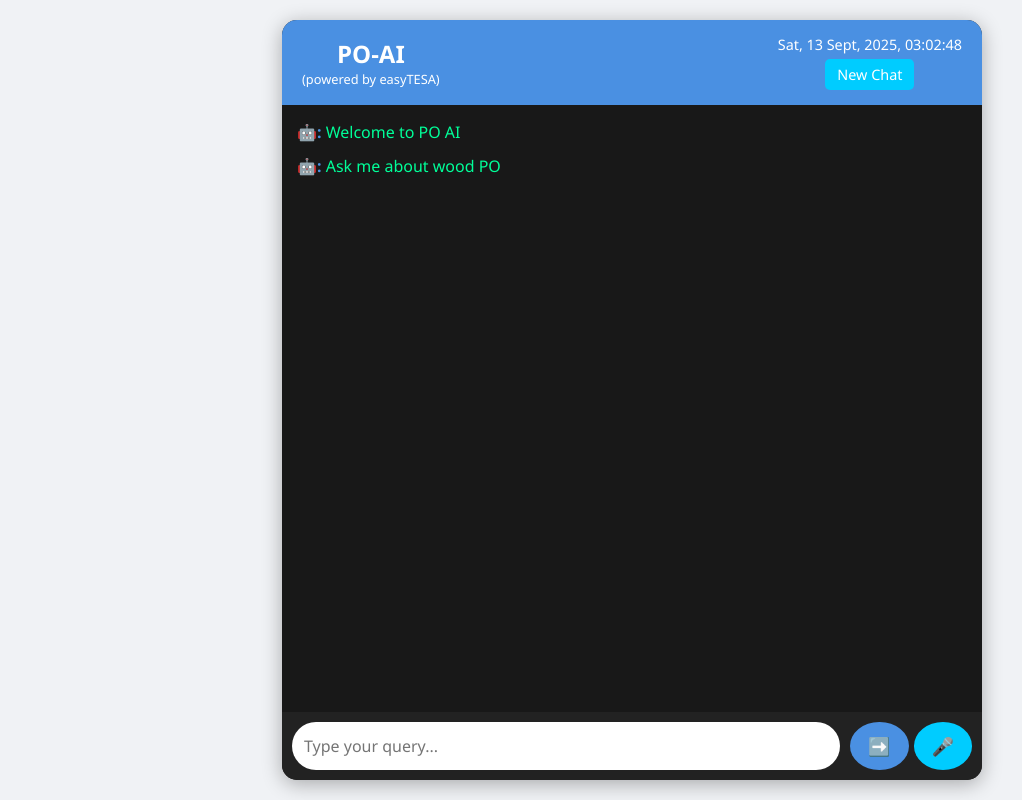
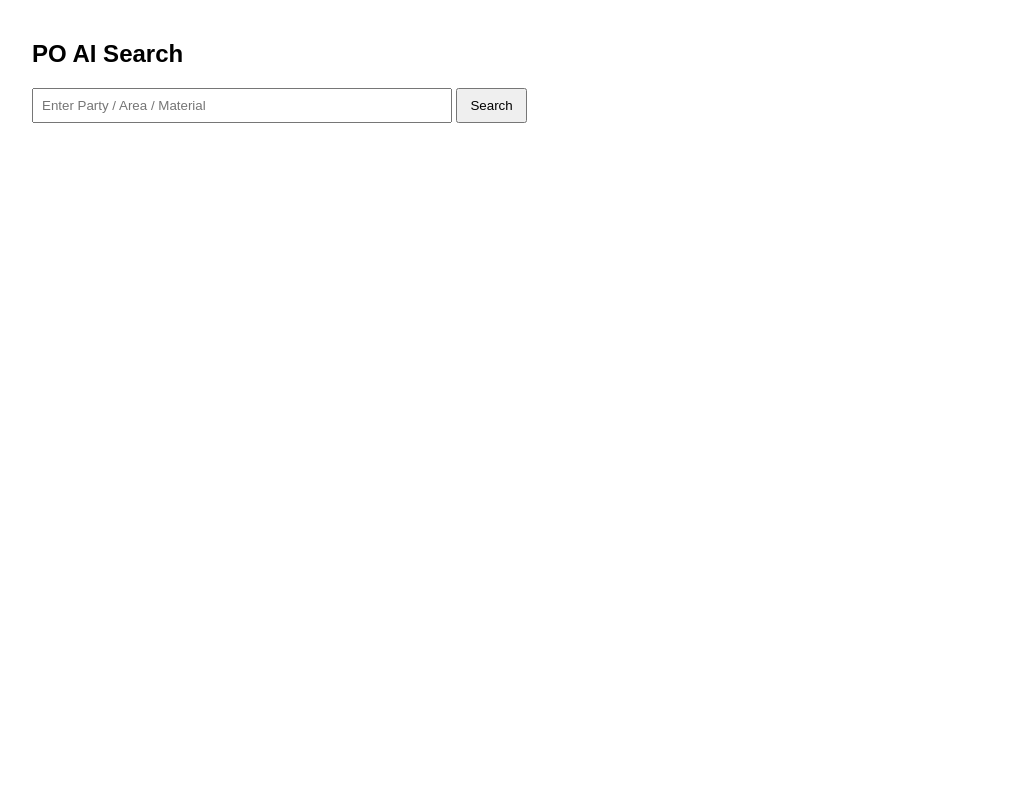
Before and after one commit to atharva1010/PO_AI, a Flask app: page / in a window 1280 px wide. Shown: the whole page, without its empty margins (8-1030 px from the left). Run offline with Flask 3, Linux system fonts and the light colour scheme.

Commit message:
Update index.html

```diff
--- a/templates/index.html
+++ b/templates/index.html
@@ -2,257 +2,57 @@
 <html lang="en">
 <head>
     <meta charset="UTF-8">
-  <meta name="viewport" content="width=device-width, initial-scale=1.0">
-  <title>PO-AI (powered by easyTESA)</title>
+    <title>PO AI</title>
     <style>
-    * { box-sizing: border-box; margin:0; padding:0; font-family: 'Segoe UI', Tahoma, Geneva, Verdana, sans-serif; }
-    body { background: #f0f2f5; display: flex; justify-content: center; padding: 20px; height: 100vh; }
-    html, body { height: 100%; }
-
-    .chat-container {
-      background: #1f1f1f;
-      width: 100%;
-      max-width: 700px;
-      border-radius: 15px;
-      display: flex;
-      flex-direction: column;
-      overflow: hidden;
-      box-shadow: 0 4px 20px rgba(0,0,0,0.3);
-      height: 100%;
-    }
-
-    .chat-header {
-      background: #4a90e2;
-      color: white;
-      padding: 15px 20px;
-      text-align: center;
-      font-size: 1.5rem;
-      font-weight: bold;
-      display: flex;
-      justify-content: space-between;
-      align-items: center;
-      flex-shrink: 0;
-    }
-    .chat-header span { font-size: 0.8rem; display:block; font-weight: normal; }
-    #datetime { font-size: 0.9rem; }
-
-    #new-chat-btn {
-      background: #00ccff;
-      color: #fff;
-      border: none;
-      padding: 6px 12px;
-      border-radius: 5px;
-      cursor: pointer;
-      font-size: 0.9rem;
-    }
-
-    .chat-box {
-      flex: 1;
-      padding: 15px;
-      background: #181818;
-      overflow-y: auto;
-      color: #fff;
-    }
-    .chat-box p { margin-bottom: 10px; line-height: 1.5; }
-    .chat-box b { color: #4a90e2; }
-    .chat-box p.user { color: #ffd700; }
-    .chat-box p.bot { color: #00ff99; }
-
-    form {
-      display: flex;
-      padding: 10px;
-      background: #222;
-      flex-shrink: 0;
-    }
-    input[type=text] {
-      flex: 1;
-      padding: 12px;
-      border-radius: 25px;
-      border: none;
-      outline: none;
-      font-size: 16px;
-      margin-right: 10px;
-    }
-    button {
-      padding: 12px 18px;
-      border-radius: 50%;
-      border: none;
-      cursor: pointer;
-      font-size: 18px;
-      color: #fff;
-    }
-    #send-btn { background: #4a90e2; }
-    #mic-btn { background: #00ccff; margin-left:5px; }
-    #mic-btn.recording { background: red; }
-
-    table { border-collapse: collapse; width: 100%; margin-top: 10px; color: #fff; }
-    th, td { border: 1px solid #333; padding: 8px; text-align: left; }
-    th { background: #333; }
-    td { background: #222; }
-
-    @media(max-width: 600px){
-      .chat-header { font-size: 1.2rem; }
-      input[type=text] { font-size: 14px; }
-      button { font-size: 16px; padding: 10px 14px; }
-      table th, table td { font-size: 12px; padding: 6px; }
-    }
+        body { font-family: Arial, sans-serif; margin: 40px; }
+        input[type=text] { width: 400px; padding: 8px; }
+        button { padding: 8px 12px; }
+        #results { margin-top: 20px; }
+        table { border-collapse: collapse; width: 80%; margin-top: 10px; }
+        th, td { border: 1px solid #ccc; padding: 8px; text-align: left; }
+        th { background-color: #f2f2f2; }
     </style>
 </head>
 <body>
+    <h2>PO AI Search</h2>
+    <form id="po-form">
+        <input type="text" id="query" placeholder="Enter Party / Area / Material">
+        <button type="submit">Search</button>
+    </form>
 
-  <div class="chat-container">
-    <div class="chat-header">
-      <div>
-        PO-AI <span>(powered by easyTESA)</span>
-      </div>
-      <div>
-        <span id="datetime"></span>
-        <button id="new-chat-btn">New Chat</button>
-      </div>
-    </div>
-
-    <div id="chat" class="chat-box">
-      <p class="bot"><b>🤖:</b> Welcome to PO AI</p>
-      <p class="bot"><b>🤖:</b> Ask me about wood PO</p>
-    </div>
-
-    <form id="chat-form">
-      <input type="text" id="query" name="query" placeholder="Type your query..." required>
-      <button type="submit" id="send-btn">➡️</button>
-      <button type="button" id="mic-btn">🎤</button>
-    </form>
-  </div>
+    <div id="results"></div>
 
     <script>
-const form = document.getElementById("chat-form");
-const chat = document.getElementById("chat");
-const micBtn = document.getElementById("mic-btn");
-const newChatBtn = document.getElementById("new-chat-btn");
-const datetimeEl = document.getElementById("datetime");
-let lastResult = null;
+        const form = document.getElementById("po-form");
+        const resultsDiv = document.getElementById("results");
 
-// Update Date & Time every second
-function updateDateTime(){
-  const now = new Date();
-  const options = { timeZone: 'Asia/Kolkata', hour12:false, weekday:'short', year:'numeric', month:'short', day:'numeric', hour:'2-digit', minute:'2-digit', second:'2-digit' };
-  datetimeEl.textContent = now.toLocaleString('en-IN', options);
-}
-setInterval(updateDateTime,1000);
-updateDateTime();
-
-// New Chat button
-newChatBtn.addEventListener("click", ()=>{
-  chat.innerHTML = '';
-  lastResult = null;
-  chat.innerHTML += `<p class="bot"><b>🤖:</b> Welcome to PO AI</p>
-                     <p class="bot"><b>🤖:</b> Ask me about wood PO</p>`;
-  chat.scrollTop = chat.scrollHeight;
-});
-
-function digitsToWords(numberStr) {
-  const map = ['zero','one','two','three','four','five','six','seven','eight','nine'];
-  return numberStr.split('').map(d => map[parseInt(d)]).join(' ');
-}
-
-// Speech Recognition
-let recognition;
-if ('webkitSpeechRecognition' in window) {
-  recognition = new webkitSpeechRecognition();
-  recognition.continuous = false;
-  recognition.interimResults = false;
-  recognition.lang = "en-IN";
-
-  recognition.onstart = () => micBtn.classList.add("recording");
-  recognition.onend = () => micBtn.classList.remove("recording");
-  recognition.onresult = (event) => {
-    const transcript = event.results[0][0].transcript.toLowerCase();
-    document.getElementById("query").value = transcript;
-    form.dispatchEvent(new Event('submit'));
-  }
-} else {
-  micBtn.disabled = true;
-  micBtn.innerText = "🎤 Not supported";
-}
-
-micBtn.addEventListener("click", () => { if(recognition) recognition.start(); });
-
-async function processQuery(query) {
-  query = query.trim().toLowerCase();
-  chat.innerHTML += `<p class="user"><b>🧑:</b> ${query}</p>`;
-
-  if(query === "repeat" && lastResult){
-    chat.innerHTML += `<p class="bot"><b>🤖:</b> Repeating last result</p>`;
-    speakLastResult();
-    chat.scrollTop = chat.scrollHeight;
-    return;
-  }
-  if(query === "mic"){
-    chat.innerHTML += `<p class="bot"><b>🤖:</b> Mic mode enabled</p>`;
-    if(recognition) recognition.start();
-    chat.scrollTop = chat.scrollHeight;
-    return;
-  }
+        form.addEventListener("submit", async (e) => {
+            e.preventDefault();
+            const query = document.getElementById("query").value;
 
             const response = await fetch("/ask", {
                 method: "POST",
                 headers: { "Content-Type": "application/x-www-form-urlencoded" },
-    body: new URLSearchParams({ query }),
+                body: new URLSearchParams({ query })
             });
-
             const data = await response.json();
 
             if (Array.isArray(data.answer)) {
-    let html = "<table><tr><th>PO</th><th>Party</th><th>AREA</th><th>Material</th></tr>";
-    let poToCopy = "";
-    data.answer.forEach((item,index)=>{
-      if(index===0) poToCopy = item.PO.replace(/<b>|<\/b>/g,"");
-      html += `<tr><td>${item.PO}</td><td>${item.Party}</td><td>${item.SubArea}</td><td>${item.Material}</td></tr>`;
+                let html = "<table><tr><th>PO</th><th>Party</th><th>Area</th><th>Material</th></tr>";
+                data.answer.forEach(row => {
+                    html += `<tr>
+                        <td>${row.PO}</td>
+                        <td>${row.Party}</td>
+                        <td>${row.Area}</td>
+                        <td>${row.Material}</td>
+                    </tr>`;
                 });
                 html += "</table>";
-    chat.innerHTML += `<p class="bot"><b>🤖:</b></p>${html}`;
-
-    lastResult = data.answer;
-    if(poToCopy){
-      navigator.clipboard.writeText(poToCopy).then(()=>{
-        const last4Words = digitsToWords(poToCopy.slice(-4));
-        speakText(last4Words);
+                resultsDiv.innerHTML = html;
+            } else {
+                resultsDiv.innerHTML = `<p>${data.answer}</p>`;
+            }
         });
-    }
-  } else {
-    chat.innerHTML += `<p class="bot"><b>🤖:</b> ${data.answer}</p>`;
-    lastResult = [{text: data.answer}];
-    speakText(data.answer);
-  }
-
-  chat.scrollTop = chat.scrollHeight; // auto-scroll
-}
-
-form.addEventListener("submit", async (e)=>{
-  e.preventDefault();
-  const query = document.getElementById("query").value;
-  await processQuery(query);
-  form.reset();
-});
-
-function speakText(text){
-  if('speechSynthesis' in window){
-    const utter = new SpeechSynthesisUtterance(text);
-    utter.lang = "en-IN";
-    window.speechSynthesis.speak(utter);
-  }
-}
-
-function speakLastResult(){
-  if(!lastResult) return;
-  const firstPO = lastResult[0].PO ? lastResult[0].PO.replace(/<b>|<\/b>/g,'') : null;
-  if(firstPO){
-    const last4Words = digitsToWords(firstPO.slice(-4));
-    speakText(last4Words);
-  } else if(lastResult[0].text){
-    speakText(lastResult[0].text);
-  }
-}
     </script>
-
 </body>
 </html>
```
Lines whose indentation alone changed are shown as unchanged.
